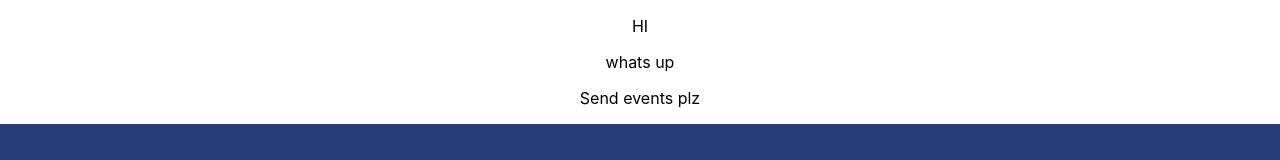
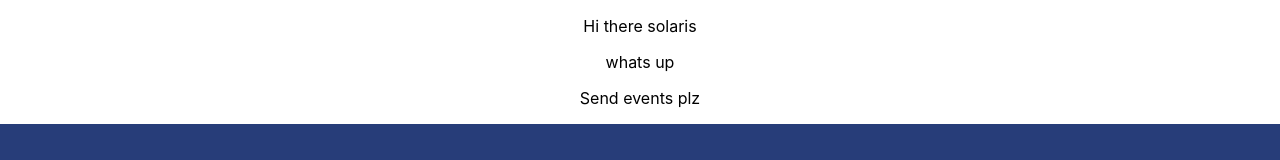
Before and after one commit to RemyBordignon/best-office-2, a React (Create React App) app: page / in a window 1280 px wide. Shown: the top 160 px of the page. Built offline with nearby package versions, Linux system fonts and the light colour scheme.

Commit message:
GO-14: woo GO14

```diff
--- a/src/App.js
+++ b/src/App.js
@@ -8,7 +8,7 @@ function App() {
 
   return (
     <div className="App">
-      <p>HI</p>
+      <p>Hi there solaris</p>
       <p>whats up</p>
       <p>Send events plz</p>
       <header className="App-header">
```
